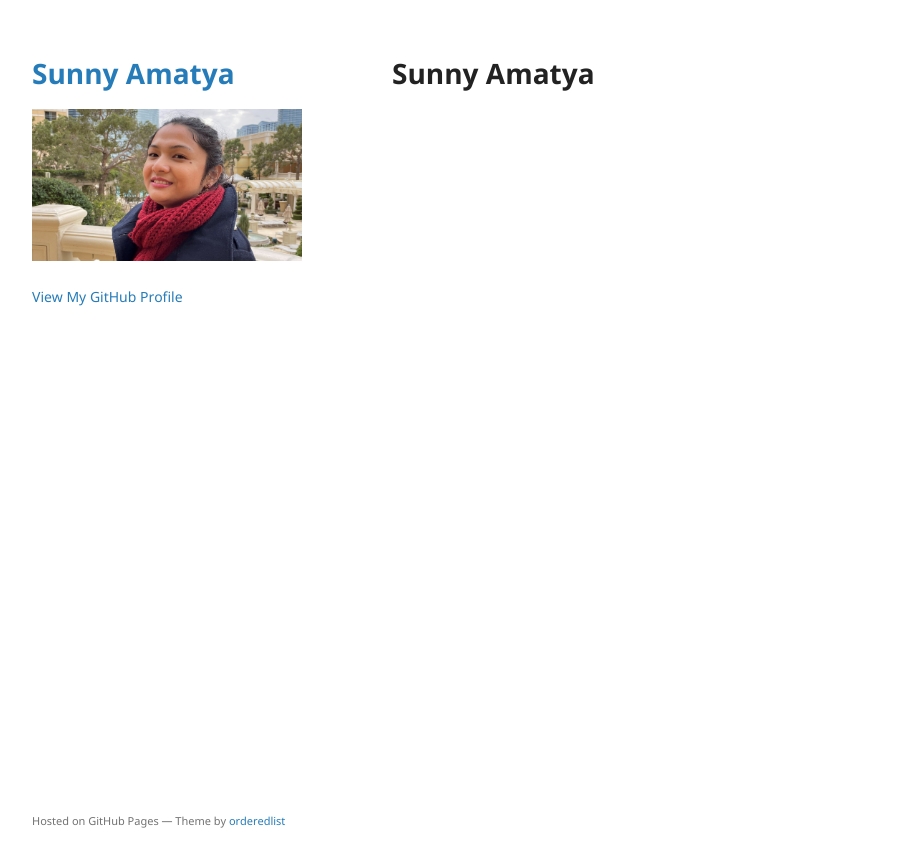
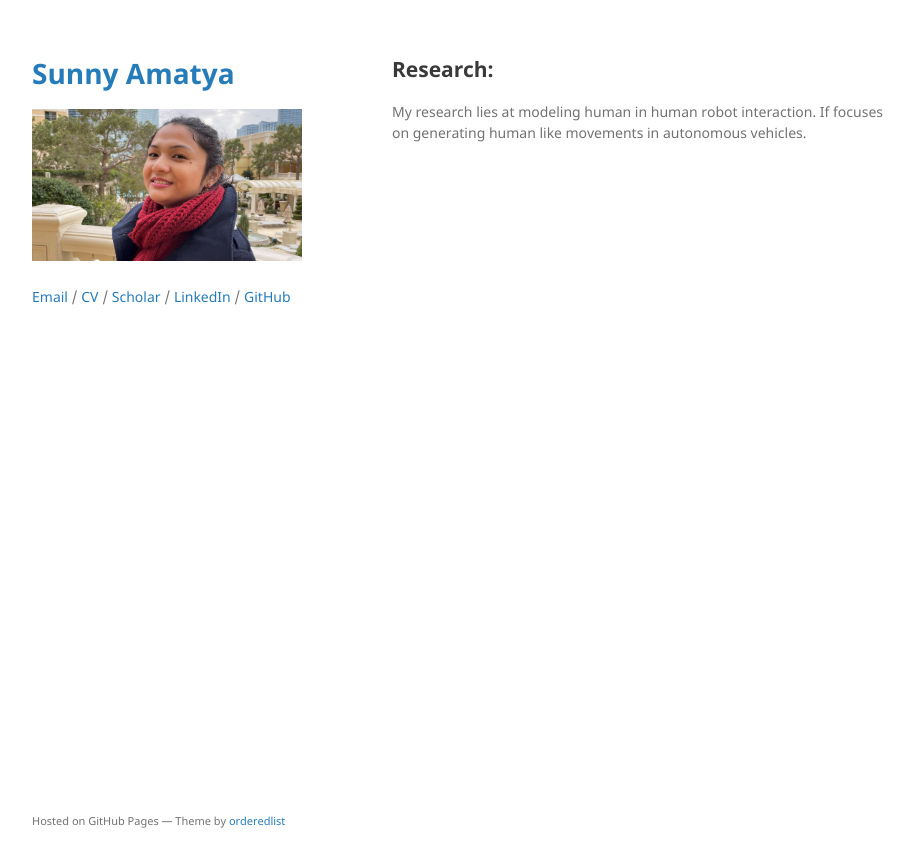
Before and after one commit to sunamatya/sunamatya.github.io, a Jekyll site: the page built from index.md, in a window 1280 px wide. Shown: the top 867 px of the page, without its empty margins (178-1092 px from the left). Built offline with Jekyll 4.4.1, drawn with Linux system fonts in a browser that asks for light colours; the repository's description, which GitHub fills in, is left out; our own code applies the rules of GitHub Pages for plain Markdown files.

Commit message:
links and CV

```diff
--- a/_config.yml
+++ b/_config.yml
@@ -3,3 +3,8 @@ logo: /assets/img/photo.jpg
 show_downloads: false
 google_analytics:
 theme: jekyll-theme-minimal
+show_ref_links: true
+cvlocation: /assets/Sunny_CV.pdf
+email: sunnyamatya@gmail.com
+scholar: https://scholar.google.com/citations?user=cdf2twQAAAAJ&hl=en
+linkedin: https://www.linkedin.com/in/sunny-amatya-709a99154/
--- a/_layouts/default.html
+++ b/_layouts/default.html
@@ -27,8 +27,8 @@
         <p class="view"><a href="{{ site.github.repository_url }}">View the Project on GitHub <small>{{ site.github.repository_nwo }}</small></a></p>
         {% endif %}
 
-        {% if site.github.is_user_page %}
-        <p class="view"><a href="{{ site.github.owner_url }}">View My GitHub Profile</a></p>
+        {% if site.show_ref_links %}
+        <p class="view"><a href="mailto: {{ site.email }}">Email</a> / <a href="{{ site.cvlocation }}">CV</a> / <a href="{{ site.scholar }}">Scholar</a> / <a href="{{ site.linkedin }}">LinkedIn</a> / <a href="{{ site.github.owner_url }}">GitHub</a></p>
         {% endif %}
 
         {% if site.show_downloads %}
--- a/index.md
+++ b/index.md
@@ -1,4 +1,5 @@
 ---
 layout: default
 ---
-# Sunny Amatya
+## Research:
+My research lies at modeling human in human robot interaction. If focuses on generating human like movements in autonomous vehicles.
```
Also changed, not shown: 1 other file.
